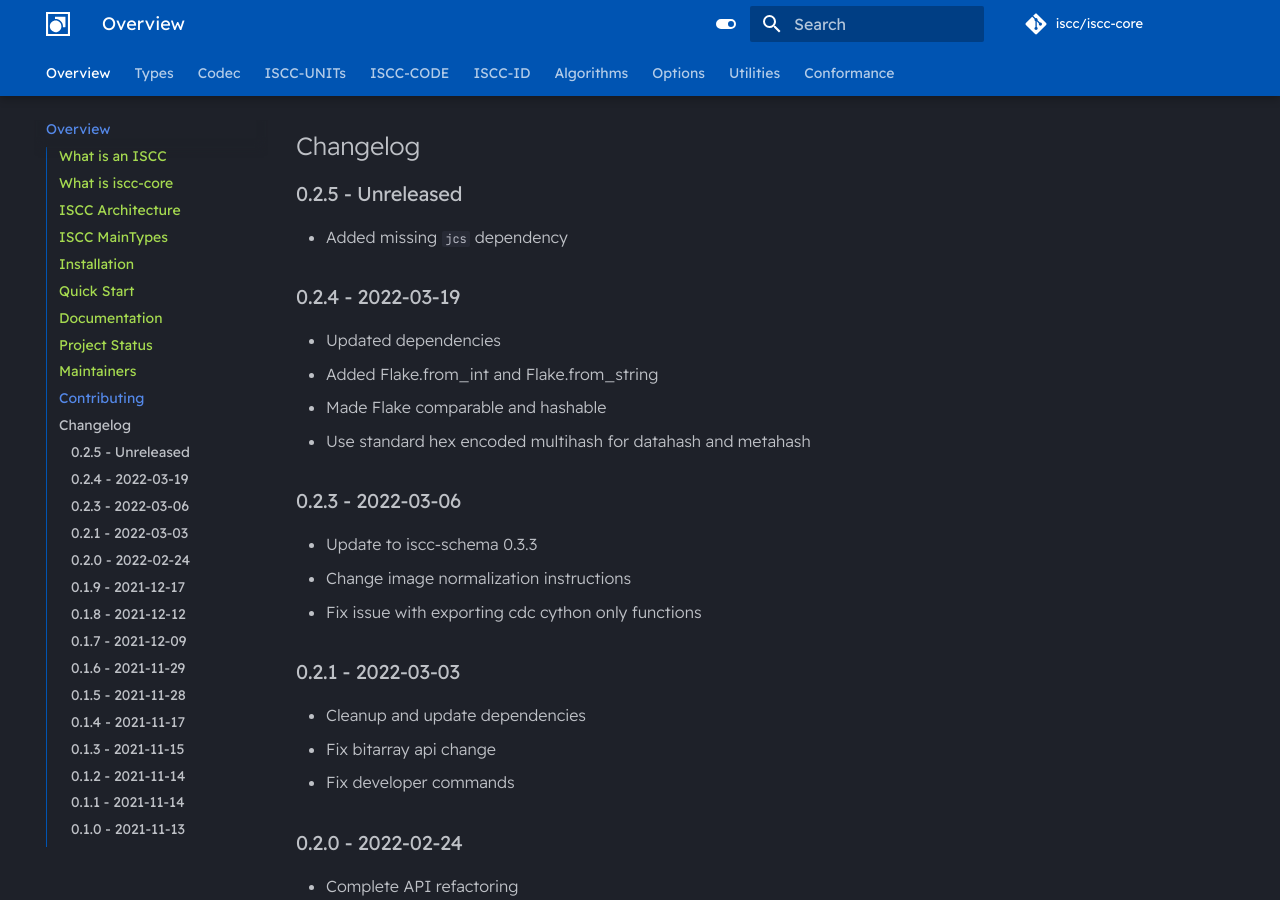
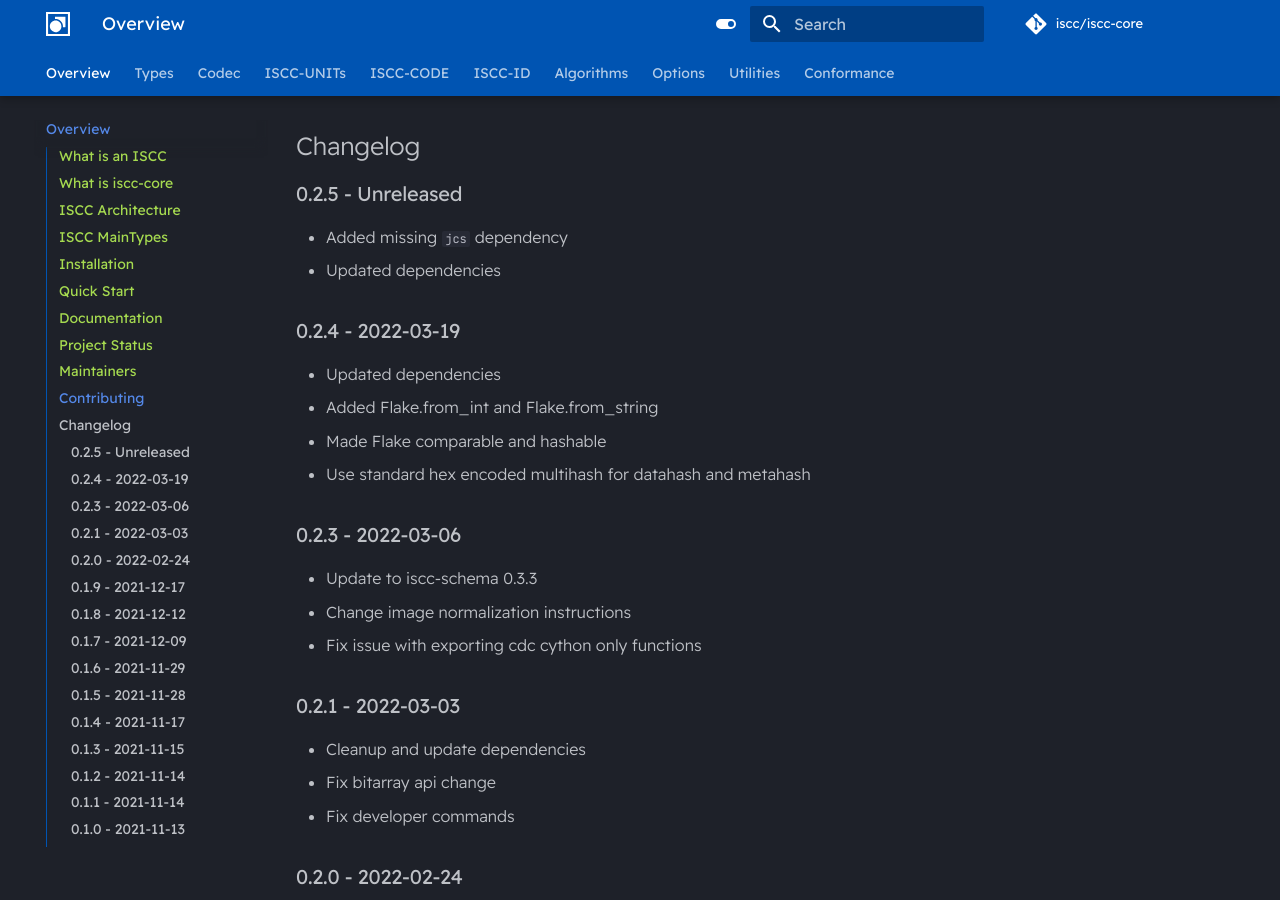
Before and after one commit to iscc/iscc-core, an MkDocs documentation site: the page built from docs/index.md, in a window 1280 px wide and 900 px high, scrolled down 4411 px. Built offline with MkDocs 1.6.1 and Material for MkDocs 9.7.7, drawn with Linux system fonts in a browser that asks for light colours; comment, search, counter and statistics services are not loaded.

Commit message:
Updated dependencies

```diff
--- a/docs/index.md
+++ b/docs/index.md
@@ -146,6 +146,7 @@ You may also want join our developer chat on Telegram at <https://t.me/iscc_dev>
 
 ### 0.2.5 - Unreleased
 - Added missing `jcs` dependency
+- Updated dependencies
 
 ### 0.2.4 - 2022-03-19
 - Updated dependencies
```
Also changed, not shown: README.md (+1 -0 lines), 1 other file.
